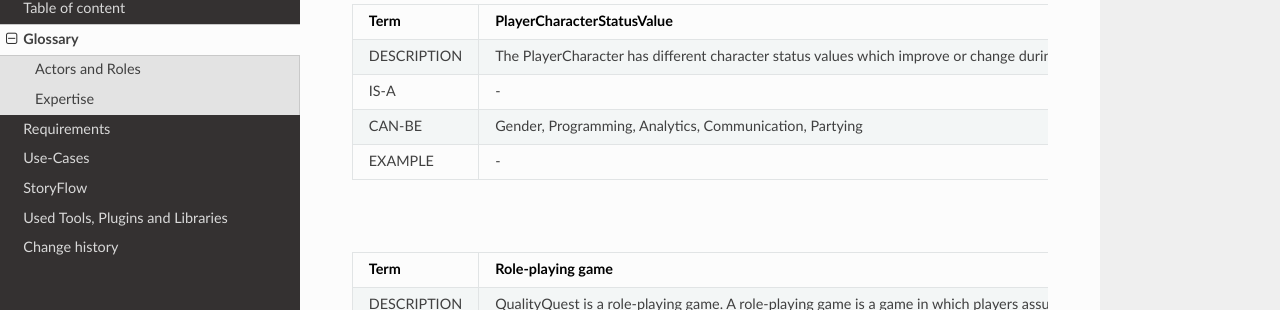
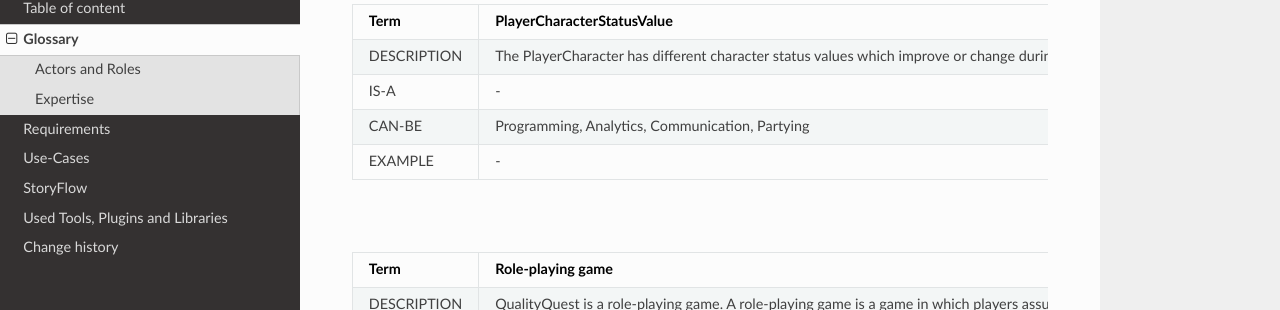
Before and after one commit to Brotenko/QualityQuest, an MkDocs documentation site: the page built from Docs/Technical Specifications/docs/glossary.md, in a window 1280 px wide and 1400 px high, scrolled down 3271 px. Shown: the part 141-451 px from the top of the window. Built offline with MkDocs 1.6.1, drawn with Linux system fonts in a browser that asks for light colours; nearby versions of some CDN libraries; some of the changed text lies outside the part shown.

Commit message:
Fixed a few typos in the glossary.

```diff
--- a/Docs/Technical Specifications/docs/glossary.md
+++ b/Docs/Technical Specifications/docs/glossary.md
@@ -120,7 +120,7 @@
 | ----------- | :--------------------------------------------------------------------------------------------------------------------------------------------------------------------------------------------- |
 | DESCRIPTION | The PlayerCharacter has different character status values which improve or change during the course of the game. The PlayerCharacterStatusValues are displayed via a PlayerCharacterStatusBox. |
 | IS-A        | -                                                                                                                                                                                              |
-| CAN-BE      | Gender, Programming, Analytics, Communication, Partying                                                                                                                                        |
+| CAN-BE      | Programming, Analytics, Communication, Partying                                                                                                                                        |
 | EXAMPLE     | -                                                                                                                                                                                              |
 
 </br>
@@ -217,7 +217,7 @@
 
 | Term        | OnlineVoting                                                                                                                                                    |
 | ----------- | :-------------------------------------------------------------------------------------------------------------------------------------------------------------- |
-| DESCRIPTION | The PlayerAudience selects its decisions for a StoryFLowDecision via an online voting system. The Connection with the OnlineVoting is established by a QR-Code. |
+| DESCRIPTION | The PlayerAudience selects its decisions for a StoryFlowDecision via an online voting system. The Connection with the OnlineVoting is established by a QR-Code. |
 | IS-A        | -                                                                                                                                                               |
 | CAN-BE      | -                                                                                                                                                               |
 | EXAMPLE     | -                                                                                                                                                               |
```
Also changed, not shown: other parts of Docs/Technical Specifications/docs/glossary.md (+3 -3 lines).
